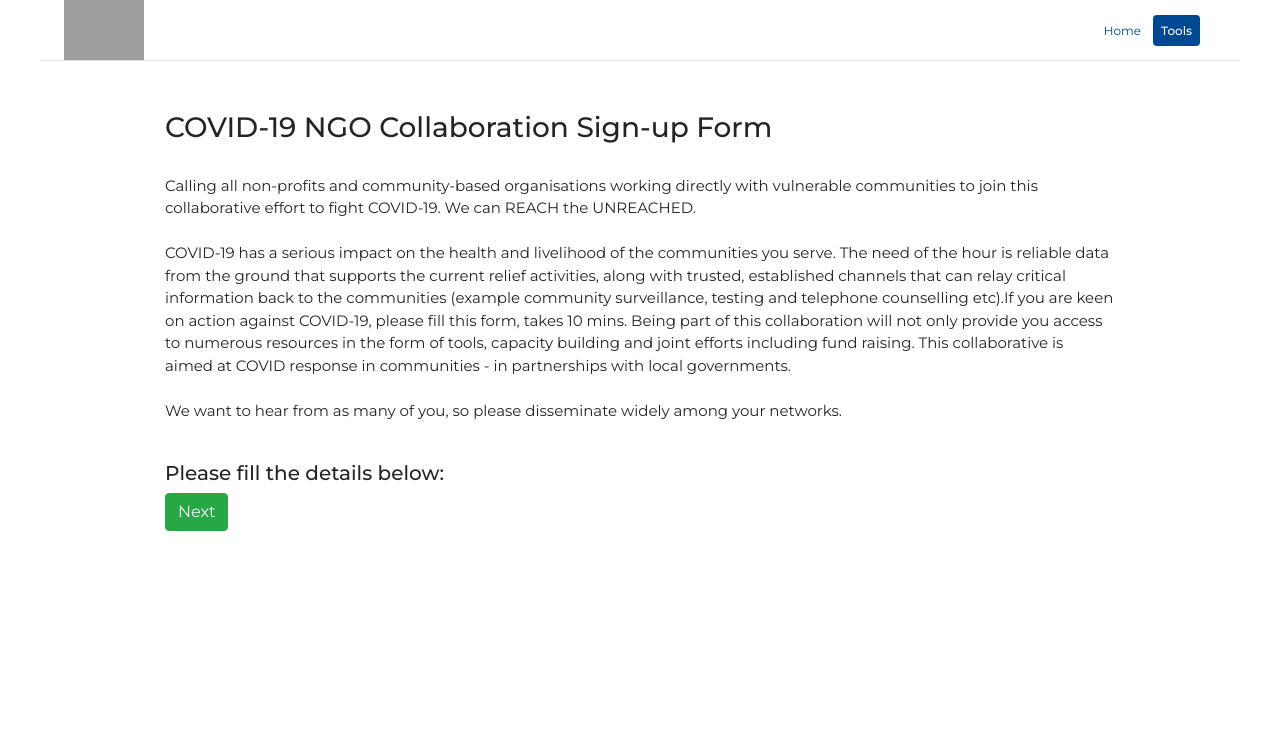
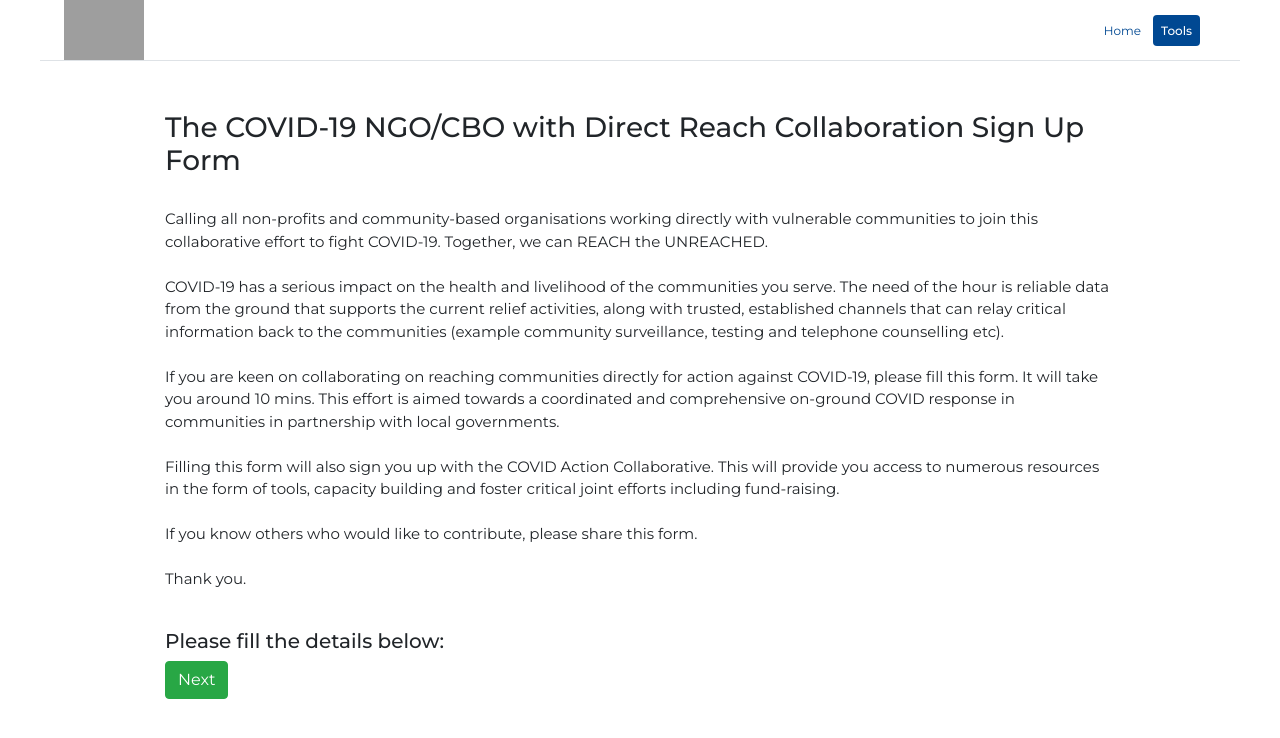
Before and after one commit to codifiedself/community_surveillance, a Django app: template community_surveillance/templates/webapp/ngo_form.html in a window 1280 px wide. Shown: the top 738 px of the page. Run offline with Django 3.2, Linux system fonts and the light colour scheme; the template is opened without the code that fills it: values that come from a table or form of the project are taken from there, others are empty; tables that the repository leaves empty hold one stand-in row (values such as "Sample post"); parts of the project's set-up code (start-up, migrations or seed data) failed here and were passed over; some libraries are stand-ins or nearby versions; grey boxes are pictures that could not be loaded.

Commit message:
text changes for the form

```diff
--- a/community_surveillance/templates/webapp/ngo_form.html
+++ b/community_surveillance/templates/webapp/ngo_form.html
@@ -12,17 +12,23 @@
 <div class="col-10">
 	<div class="row">
 
-		<h3><br/>COVID-19 NGO Collaboration Sign-up Form</h3>
+		<h3><br/>The COVID-19 NGO/CBO with Direct Reach Collaboration Sign Up Form</h3>
 		<p>
 			<br/>
 
-			Calling all non-profits and community-based organisations working directly with vulnerable communities to join this collaborative effort to fight COVID-19. We can REACH the UNREACHED.
+			Calling all non-profits and community-based organisations working directly with vulnerable communities to join this collaborative effort to fight COVID-19. Together, we can REACH the UNREACHED.
 
 			<br/><br/>
-			COVID-19 has a serious impact on the health and livelihood of the communities you serve. The need of the hour is reliable data from the ground that supports the current relief activities, along with trusted, established channels that can relay critical information back to the communities (example community surveillance, testing and telephone counselling etc).If you are keen on action against COVID-19, please fill this form, takes 10 mins. Being part of this collaboration will not only provide you access to numerous resources in the form of tools, capacity building and joint efforts including fund raising. This collaborative is aimed at COVID response in communities - in partnerships with local governments.
+			COVID-19 has a serious impact on the health and livelihood of the communities you serve. The need of the hour is reliable data from the ground that supports the current relief activities, along with trusted, established channels that can relay critical information back to the communities (example community surveillance, testing and telephone counselling etc).
+			<br/><br/>
+			If you are keen on collaborating on reaching communities directly for action against COVID-19, please fill this form. It will take you around 10 mins. This effort is aimed towards a coordinated and comprehensive on-ground COVID response in communities in partnership with local governments.
 			<br/><br/>
 
-			We want to hear from as many of you, so please disseminate widely among your networks.
+			Filling this form will also sign you up with the COVID Action Collaborative. This will provide you access to numerous resources in the form of tools, capacity building and foster critical joint efforts including fund-raising.
+			<br/><br/>
+			If you know others who would like to contribute, please share this form.
+			<br/><br/>
+			Thank you.
 			<!-- <br/><br/> -->
 
 			<!-- <b>This form closes on 15th April 2020.</b> -->
```
